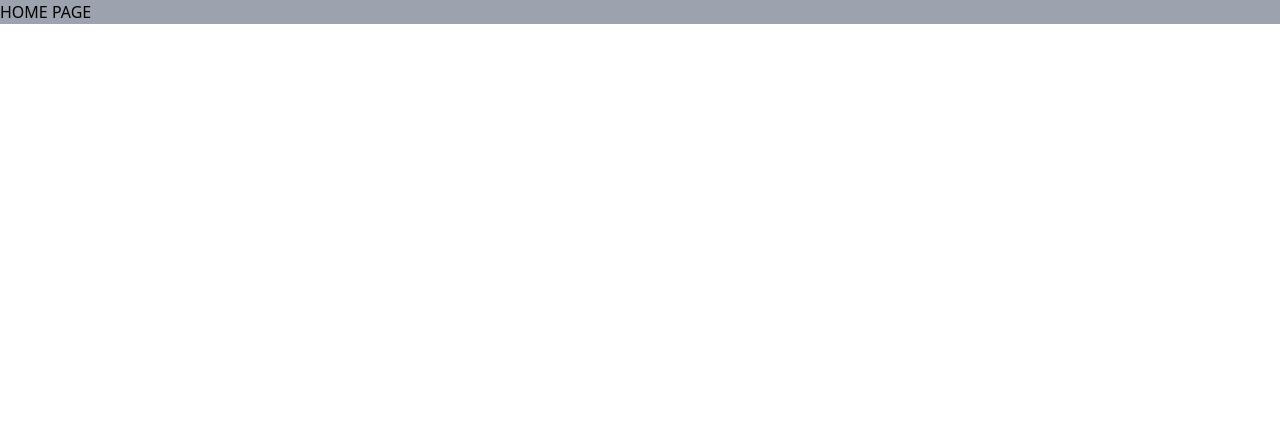
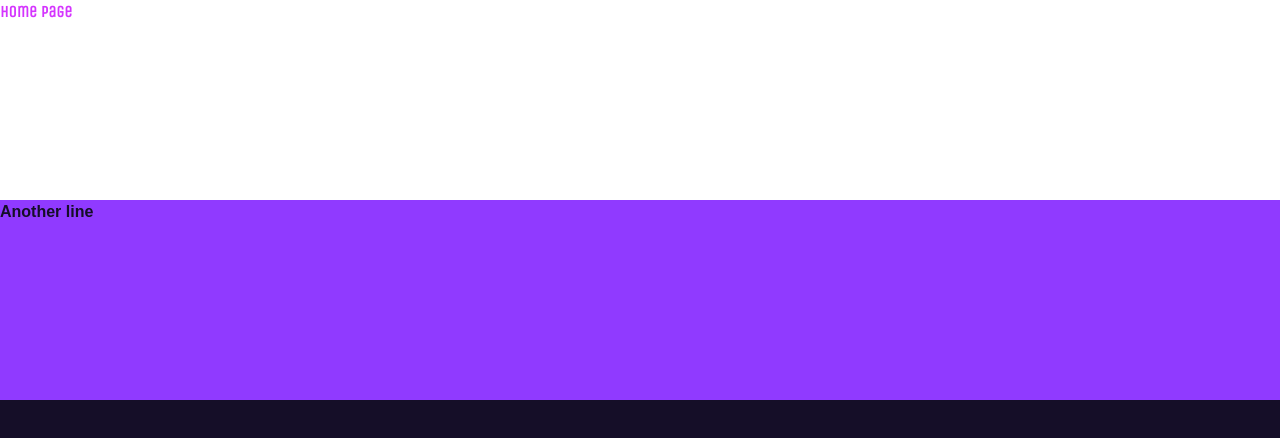
Before and after one commit to JacceyCode/getlinked, a React (Vite) app: page / in a window 1280 px wide. Shown: the top 438 px of the page. Built offline with nearby package versions, Linux system fonts and the light colour scheme; a web font is replaced by a local one.

Commit message:
templete setup complete

```diff
--- a/index.html
+++ b/index.html
@@ -1,7 +1,8 @@
-<!DOCTYPE html>
+<!doctype html>
 <html lang="en">
   <head>
     <meta charset="UTF-8" />
+    <!-- --------------- ICON ------------ -->
     <link
       rel="apple-touch-icon"
       type="image/x-icon"
@@ -10,10 +11,19 @@
     />
     <link rel="icon" type="image/x-icon" sizes="32x32" href="/star.ico" />
     <link rel="icon" type="image/x-icon" sizes="16x16" href="/star.ico" />
+    <!-- --------------- FONTS ----------------------- -->
     <link
       href="https://api.fontshare.com/v2/css?f[]=clash-display@400,700,500,600&display=swap"
       rel="stylesheet"
     />
+    <link rel="preconnect" href="https://fonts.googleapis.com" />
+    <link rel="preconnect" href="https://fonts.gstatic.com" crossorigin />
+    <link
+      href="https://fonts.googleapis.com/css2?family=Montserrat:wght@300;400;500;600;700;800&family=Unica+One&display=swap"
+      rel="stylesheet"
+    />
+
+    <!-- ---------------------------------------------- -->
     <meta name="viewport" content="width=device-width, initial-scale=1.0" />
     <title>Getlinked Hackathon 1.0</title>
   </head>
--- a/src/components/AppLayout.jsx
+++ b/src/components/AppLayout.jsx
@@ -2,7 +2,7 @@ import { Outlet } from "react-router-dom";
 
 function AppLayout() {
   return (
-    <main className="bg-gray-400">
+    <main className="bg-background h-screen">
       <Outlet />
     </main>
   );
--- a/src/pages/Home.jsx
+++ b/src/pages/Home.jsx
@@ -1,5 +1,14 @@
 function Home() {
-  return <div>HOME PAGE</div>;
+  return (
+    <section className="bg-primary h-1/2">
+      <h1 className="text-secondary font-unica h-1/2 bg-white font-bold">
+        Home Page
+      </h1>
+      <h2 className="bg-primary text-background font-clash font-semibold">
+        Another line
+      </h2>
+    </section>
+  );
 }
 
 export default Home;
--- a/tailwind.config.js
+++ b/tailwind.config.js
@@ -2,11 +2,23 @@
 export default {
   content: ["./index.html", "./src/**/*.{js,ts,jsx,tsx}"],
   theme: {
+    colors: {
+      background: "#150E28",
+      primary: "#903AFF",
+      secondary: "#D434FE",
+      white: "#FFF",
+      black: "#000",
+    },
     screens: {
       tablet: "640px",
       laptop: "1024px",
       desktop: "1440px",
     },
+    fontFamily: {
+      clash: ["Clash Display", "sans-serif"],
+      mont: ["Montserrat", "sans-serif"],
+      unica: ["Unica One", "sans-serif"],
+    },
     extend: {},
   },
   plugins: [],
```
